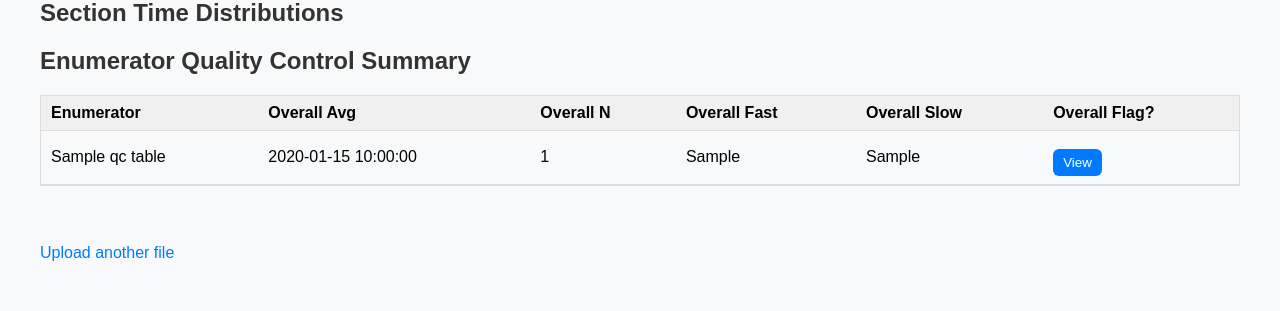
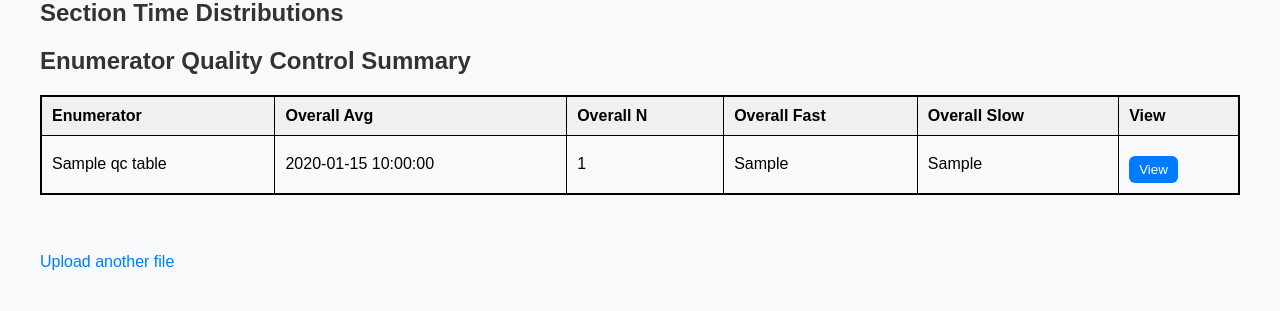
Before and after one commit to SamMcG1997/Enumerator_Auto_Survey_QC, a Flask app: template templates/analysis.html in a window 1280 px wide. Shown: the part 686-997 px from the top of the page. Before the commit the page ends 947 px from the top, so only its background shows below. Run offline with Flask 3, Linux system fonts and the light colour scheme; the template is opened without the code that fills it: most values are stand-ins (such as "Sample title", 1, 10 or a date in 2020).

Commit message:
Styling & Comments

```diff
--- a/app.py
+++ b/app.py
@@ -15,11 +15,12 @@ UPLOAD_FOLDER = "uploads"
 os.makedirs(UPLOAD_FOLDER, exist_ok=True)
 app.config["UPLOAD_FOLDER"] = UPLOAD_FOLDER
 
-#Routes to HTML Pages
+#### HTML Pages #####
 
+#Homepage - File Upload
 @app.route("/", methods=["GET", "POST"])
+def index():
     #Uploading file page
-def index():
     if request.method == "POST":
         if "file" not in request.files:
             flash("No file part in request.")
@@ -27,17 +28,17 @@ def index():
 
         file = request.files["file"]
 
-        # Validate file name
+        # Initial Validation
         if file.filename == "":
             flash("No file selected.")
             return redirect(request.url)
 
-        # Check allowed file types
+        # CSV or XLSX
         if not (file.filename.endswith(".csv") or file.filename.endswith(".xlsx")):
             flash("Please upload a CSV or XLSX file.")
             return redirect(request.url)
 
-        # Read with pandas
+        # Read into df
         try:
             if file.filename.endswith(".csv"):
                 df = pd.read_csv(file)
@@ -47,14 +48,13 @@ def index():
             flash(f"Error reading file: {e}")
             return redirect(request.url)
 
-        # Store the columns temporarily
+        # Store the data and pass to select_columns.
         columns = df.columns.tolist()
         df.to_csv("uploads/temp_data.csv", index=False)
         first_rows = df.head(5).to_dict(orient='records')
 
-
-        # Redirect to column selection
-        return render_template("select_columns.html", columns=columns, first_rows = first_rows)
+        # Send to column selection
+        return render_template("select_columns.html", columns=columns, first_rows=first_rows)
 
     return render_template("index.html")
 
@@ -96,7 +96,7 @@ def select_columns():
         flash("Main start and end times must be different.")
         return redirect(url_for("index"))
 
-    #Saving to session to allow for future access
+    #Saving to session to allow for other pages to access the info
     session["sections"] = sections
     session["section_cols"] = section_cols
     session["start_col"] = start_col
@@ -107,10 +107,12 @@ def select_columns():
     return redirect(url_for("analysis"))
 
 
+#Main analysis page
 @app.route("/analysis", methods=["GET", "POST"])
 def analysis():
-    #Main analysis page
-
+    #Main page conducting QC for the user.
+    #Generates Overall & Section Histograms.
+    #Generates a reporting table.
     df = pd.read_csv("uploads/temp_data.csv")
     qc_table = {}
     hist_paths = []
@@ -131,10 +133,12 @@ def analysis():
     df["date"] = df[start_col].dt.date
     unique_days = sorted(df["date"].dropna().unique().tolist())
 
+    #Allow user to select specific days to review
     if request.method == "POST":
         selected_days = request.form.getlist("selected_days")
         if selected_days:
             selected_days = [pd.to_datetime(d).date() for d in selected_days]
+            #Filter df to just selected days
             df = df[df["date"].isin(selected_days)]
     else:
         selected_days = []
@@ -142,7 +146,8 @@ def analysis():
     Q1 = df["time_col"].quantile(0.25)
     Q3 = df["time_col"].quantile(0.75)
     IQR = Q3 - Q1
-
+    #Overall flagging.
+    #Extension = allow too fast & too slow to be determined by user.
     df[f"too_fast"] = df["time_col"] < (Q1 - 1.5 * IQR)
     df[f"too_slow"] = df["time_col"] > (Q3 + 1.5 * IQR)
 
@@ -164,7 +169,7 @@ def analysis():
     fast_per_enum = df.groupby(enumerator_col)["too_fast"].sum()
     slow_per_enum = df.groupby(enumerator_col)["too_slow"].sum()
 
-            # Build QC table
+    # Build QC table
     for name in enumerator_avg.index:
         if name not in qc_table:
             qc_table[name] = {}
@@ -175,7 +180,7 @@ def analysis():
         qc_table[name]["too_slow"] = int(slow_per_enum[name])
         qc_table[name]["flagged"] = fast_per_enum[name] > 0 or slow_per_enum[name] > 0
 
-        # Loop through each section
+    # Loop through each section
     for i in range(1, sections + 1):
         sec_start = section_cols[str(i)]["start"]
         sec_end = section_cols[str(i)]["end"]
@@ -221,6 +226,7 @@ def analysis():
         hist_paths.append(hist_filename)
         ecdf_paths.append(ecdf_filename)
 
+    #Pass all of the data to the analysis template.
     return render_template(
         "analysis.html",
         qc_table=qc_table,
@@ -234,9 +240,10 @@ def analysis():
     )
 
 
-
+#Creating Enumerator specific analysis
 @app.route("/enumerator_analysis", methods=["GET", "POST"])
 def enumerator_analysis():
+    #Get enum name & days
     if "enum_name" in request.form:
         enum_name = request.form.get("enum_name")
 
@@ -251,6 +258,7 @@ def enumerator_analysis():
         flash("No enumerator selected.")
         return redirect(url_for("analysis"))
 
+    #Upload data.
     df = pd.read_csv("uploads/temp_data.csv")
     enumerator_col = session.get("enumerator_col")
     start_col = session.get("start_col")
@@ -258,10 +266,12 @@ def enumerator_analysis():
 
     df_enum = df[df[enumerator_col] == enum_name]
 
+    #QC & Validation
     if not all([enumerator_col, start_col, end_col]):
         flash("Error: Missing analysis settings. Please re-upload your file.")
         return redirect(url_for("index"))
 
+    #Should never be needed because it should be coming from a table entry.
     if df_enum.empty:
         flash(f"No data found for {enum_name}")
         return render_template(
@@ -273,6 +283,7 @@ def enumerator_analysis():
             selected_days=[]
         )
 
+    #Creating df
     df_enum[end_col] = pd.to_datetime(df_enum[end_col], errors="coerce")
     df_enum[start_col] = pd.to_datetime(df_enum[start_col], errors="coerce")
 
@@ -281,6 +292,7 @@ def enumerator_analysis():
     df_enum["date"] = df_enum[start_col].dt.date
     unique_days = sorted(df_enum["date"].dropna().unique().tolist())
 
+    #Select the df depending on days selected.
     if request.method == "POST":
         selected_days = request.form.getlist("selected_days")
         if selected_days:
@@ -291,13 +303,14 @@ def enumerator_analysis():
     else:
         selected_days = unique_days
 
+    #Overall QC for time taken
     Q1 = df_enum["time_col"].quantile(0.25)
     Q3 = df_enum["time_col"].quantile(0.75)
     IQR = Q3 - Q1
     df_enum["too_fast"] = (df_enum["time_col"] < Q1 - 1.5*IQR)
     df_enum["too_slow"] = (df_enum["time_col"] > Q3 + 1.5*IQR)
 
-
+    #Potential extension -Introduce section QC.
     enum_filename = "enum_hist.png"
     hist_plot(df_enum["time_col"], enum_filename, freedman_diaconis=0)
 
@@ -313,7 +326,7 @@ def enumerator_analysis():
     )
 
 
-#Helper Functons
+#Functons
 def ecdf_plot(values, filename):
     no_nans = values[~np.isnan(values)]
     x = np.sort(no_nans)
--- a/static/css/style.css
+++ b/static/css/style.css
@@ -19,22 +19,23 @@ h1, h2 {
 }
 
 /* Table styling */
-.table {
+.my_table {
   overflow-x: auto;
-  border: 1px solid #ddd;
+  border: 1px solid #000;
   margin: 20px 0;
   display: block;
 }
 
-.table table {
+.my_table table {
   border-collapse: collapse;
   width: max-content;
   min-width: 100%;
+  border: 1px solid #000;
 }
 
-th, td {
-  padding: 8px 10px;
-  border-bottom: 1px solid #ddd;
+.my_table th, .my_table td {
+  padding: 10px;
+  border: 1px solid #000;
   text-align: left;
 }
 
@@ -43,12 +44,8 @@ th {
 }
 
 /* Highlighting rows that are flagged */
-tr.flagged-row {
+td.flagged_cell {
   background-color: #d85a5a;
-}
-
-tr.normal-row {
-  background-color: #ffffff;
 }
 
 /* Image styling */
@@ -94,3 +91,11 @@ button {
 button:hover {
   background-color: #0056b3;
 }
+
+.flash-errors {
+  color: red;
+  list-style: none;
+  padding: 0;
+  margin: 10px 0;
+  font-weight: bold;
+}
--- a/templates/analysis.html
+++ b/templates/analysis.html
@@ -55,7 +55,11 @@
 {% endfor %}
 <h2>Enumerator Quality Control Summary</h2>
 
-<div class="table">
+<!-- Implement QC Table.
+ Highlight flagged enumerators.
+ Highlight number of surveys and average time-->
+
+<div class="my_table">
 <table>
     <thead>
         <tr>
@@ -64,15 +68,15 @@
             <th>Overall N</th>
             <th>Overall Fast</th>
             <th>Overall Slow</th>
-            <th>Overall Flag?</th>
 
             {% for i in range(hist_paths|length) %}
                 <th>Sec {{ i+1 }} Avg</th>
                 <th>Sec {{ i+1 }} N</th>
                 <th>Sec {{ i+1 }} Fast</th>
                 <th>Sec {{ i+1 }} Slow</th>
-                <th>Sec {{ i+1 }} Flag?</th>
+                <th>Sec {{ i+1 }} Flagged?</th>
             {% endfor %}
+            <th>View</th>
         </tr>
     </thead>
 
@@ -90,10 +94,8 @@
                 <td>{{ row['section_' ~ (i+1) ~ '_count'] }}</td>
                 <td>{{ row['section_' ~ (i+1) ~ '_too_fast'] }}</td>
                 <td>{{ row['section_' ~ (i+1) ~ '_too_slow'] }}</td>
-                <td>
-                    {% if row['section_' ~ (i+1) ~ '_flagged'] %}
-                        <span class="flagged-row">Yes</span>
-                    {% endif %}
+                <td class="{% if row['section_' ~ (i+1) ~ '_flagged'] %}flagged_cell{% endif %}">
+                    {% if row['section_' ~ (i+1) ~ '_flagged'] %}Yes{% endif %}
                 </td>
             {% endfor %}
 
```
Also changed, not shown: templates/enumerator_analysis.html (+5 -3 lines), templates/index.html (+7 -4 lines), templates/select_columns.html (+23 -4 lines).
